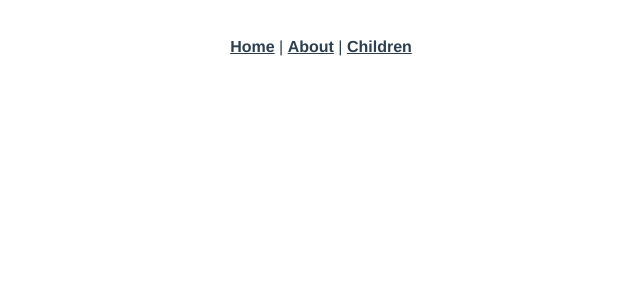
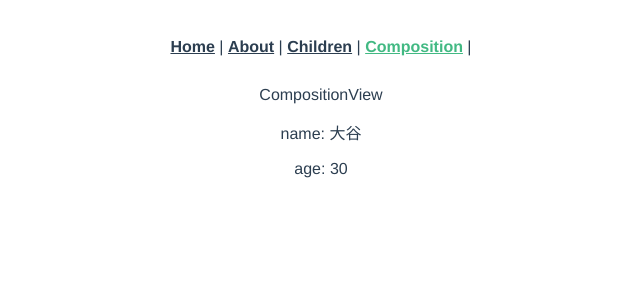
Before and after one commit to Arimuuuura/udemy-aoki-vue, a Vue app in the folder vue3/: page /composition in a window 1280 px wide. Shown: the top 300 px of the page, without its empty margins (319-959 px from the left). Built offline with nearby package versions, Linux system fonts and the light colour scheme.

Commit message:
setup 関数の基礎

```diff
--- a/vue3/src/App.vue
+++ b/vue3/src/App.vue
@@ -2,7 +2,8 @@
   <nav>
     <router-link to="/">Home</router-link> |
     <router-link to="/about">About</router-link> |
-    <router-link to="/children">Children</router-link>
+    <router-link to="/children">Children</router-link> |
+    <router-link to="/composition">Composition</router-link> |
   </nav>
   <router-view/>
 </template>
--- a/vue3/src/router/index.js
+++ b/vue3/src/router/index.js
@@ -1,6 +1,7 @@
 import { createRouter, createWebHistory } from 'vue-router'
 import HomeView from '../views/HomeView.vue'
 import ChildrenView from '@/views/ChildrenView'
+import CompositionView from '@/views/CompositionView'
 
 const routes = [
   {
@@ -12,6 +13,11 @@ const routes = [
     path: '/children',
     name: 'ChildrenView',
     component: ChildrenView
+  },
+  {
+    path: '/composition',
+    name: 'CompositionView',
+    component: CompositionView
   },
   {
     path: '/about',
--- /dev/null
+++ b/vue3/src/views/CompositionView.vue
@@ -0,0 +1,33 @@
+<template>
+  <div>
+	CompositionView
+	<p>name: {{ name }}</p>
+	<p>age: {{ age }}</p>
+  </div>
+</template>
+
+<script>
+export default {
+	data() {},
+	setup() {
+		// console.log('setup');
+		const name = '大谷'
+		const age = 30
+
+		return {
+			name,
+			age
+		}
+	},
+	created() {
+		console.log('created');
+	},
+	mounted() {
+		console.log('mounted');
+	},
+}
+</script>
+
+<style>
+
+</style>
```
